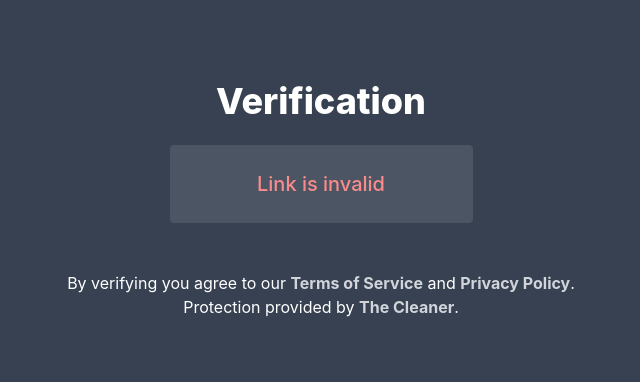
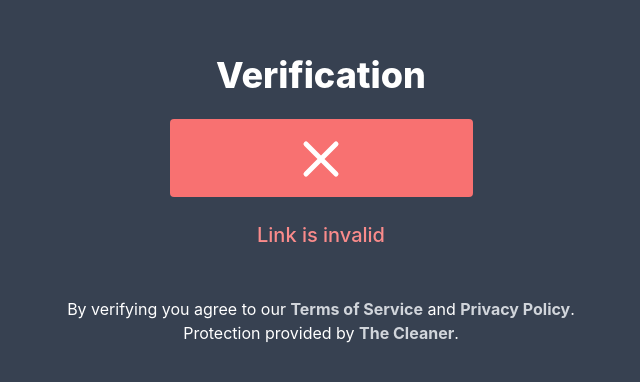
Before and after one commit to cleaner-bot/website, a Next.js app: page /chl in a window 1280 px wide. Shown: the part 200-582 px from the top of the page, without its empty margins (319-959 px from the left). Built offline with nearby package versions, Linux system fonts and the light colour scheme.

Commit message:
update challenge page design

```diff
--- a/components/humanplatform.jsx
+++ b/components/humanplatform.jsx
@@ -4,7 +4,7 @@ import Head from "next/head";
 import Link from "next/link";
 import { useRouter } from "next/router";
 import { useEffect, useReducer } from "react";
-import { Discord } from "react-bootstrap-icons";
+import { Discord, Check, X } from "react-bootstrap-icons";
 import clsx from "clsx";
 
 import Skeleton from "@/components/skeleton.jsx";
@@ -87,7 +87,22 @@ export function HumanPlatformPage({ title, payload, messages, userLogin }) {
                     </button>
                 </div>
             )}
-            {!state.error && state.stage === 2 ? (
+            <div className="w-[303px] h-[78px] relative mx-auto flex-none">
+                {state.error ? (
+                    <div className="w-full h-full bg-red-400 rounded">
+                        <X className="w-20 h-20 mx-auto" />
+                    </div>
+                ) : state.stage === 1 ? (
+                    <button
+                        className="flex-col w-full h-full gap-2 --btn --btn-primary"
+                        onClick={() => {
+                            const url = userLogin({});
+                            router.push(url);
+                        }}
+                    >
+                        <Discord className="w-6 h-6" />
+                    </button>
+                ) : state.stage === 2 ? (
                     <ActualCaptcha
                         captcha={state.data.captcha}
                         onVerify={(token) => {
@@ -98,34 +113,29 @@ export function HumanPlatformPage({ title, payload, messages, userLogin }) {
                         }}
                         onError={(error) => setState({ ...state, error })}
                     />
-            ) : (
-                <div className="w-[303px] h-[78px] rounded relative mx-auto bg-gray-600 flex-none">
-                    {state.error ? (
-                        <ErrorHandler error={state.error} />
-                    ) : state.stage === 1 ? (
-                        <button
-                            className="flex-col w-full h-full gap-2 --btn --btn-primary"
-                            onClick={() => {
-                                const url = userLogin({});
-                                router.push(url);
-                            }}
-                        >
-                            <Discord className="w-6 h-6" />
-                            {messages.login}
-                        </button>
-                    ) : state.stage === 3 ? (
-                        <CaptchaInfoText className="text-green-300">
-                            Verifying...
-                        </CaptchaInfoText>
                 ) : state.stage === 4 ? (
-                        <CaptchaInfoText className="text-green-300">
-                            {messages.success}
-                        </CaptchaInfoText>
+                    <div className="w-full h-full bg-green-500 rounded">
+                        <Check className="w-20 h-20 mx-auto" />
+                    </div>
                 ) : (
                     <Skeleton className="w-full h-full rounded" />
                 )}
             </div>
+            <div className="mt-6">
+                {state.error ? (
+                    <ErrorHandler error={state.error} />
+                ) : state.stage === 1 ? (
+                    messages.login
+                ) : state.stage === 2 ? (
+                    `Please solve the CAPTCHA.${state.data.d.i === 1 ? " (again)" : state.data.d.i > 1 ? ` (again x${state.data.d.i})` : ""}`
+                ) : state.stage === 3 ? (
+                    "Verifying... please wait"
+                ) : state.stage === 4 ? (
+                    messages.success
+                ) : (
+                    "Loading..."
                 )}
+            </div>
             <div className="mt-12">
                 <p className="text-center">
                     By verifying you agree to our{" "}
@@ -182,7 +192,7 @@ function ShowError({ message }) {
 function ActualCaptcha({ captcha, onVerify, onError }) {
     if (captcha.provider === "hcaptcha")
         return (
-            <div className="w-[303px] h-[78px] block bg-gray-600 rounded">
+            <div className="w-full h-full bg-gray-600 rounded">
                 <HCaptcha
                     sitekey={captcha.sitekey}
                     theme="dark"
```
Lines whose indentation alone changed are shown as unchanged.
